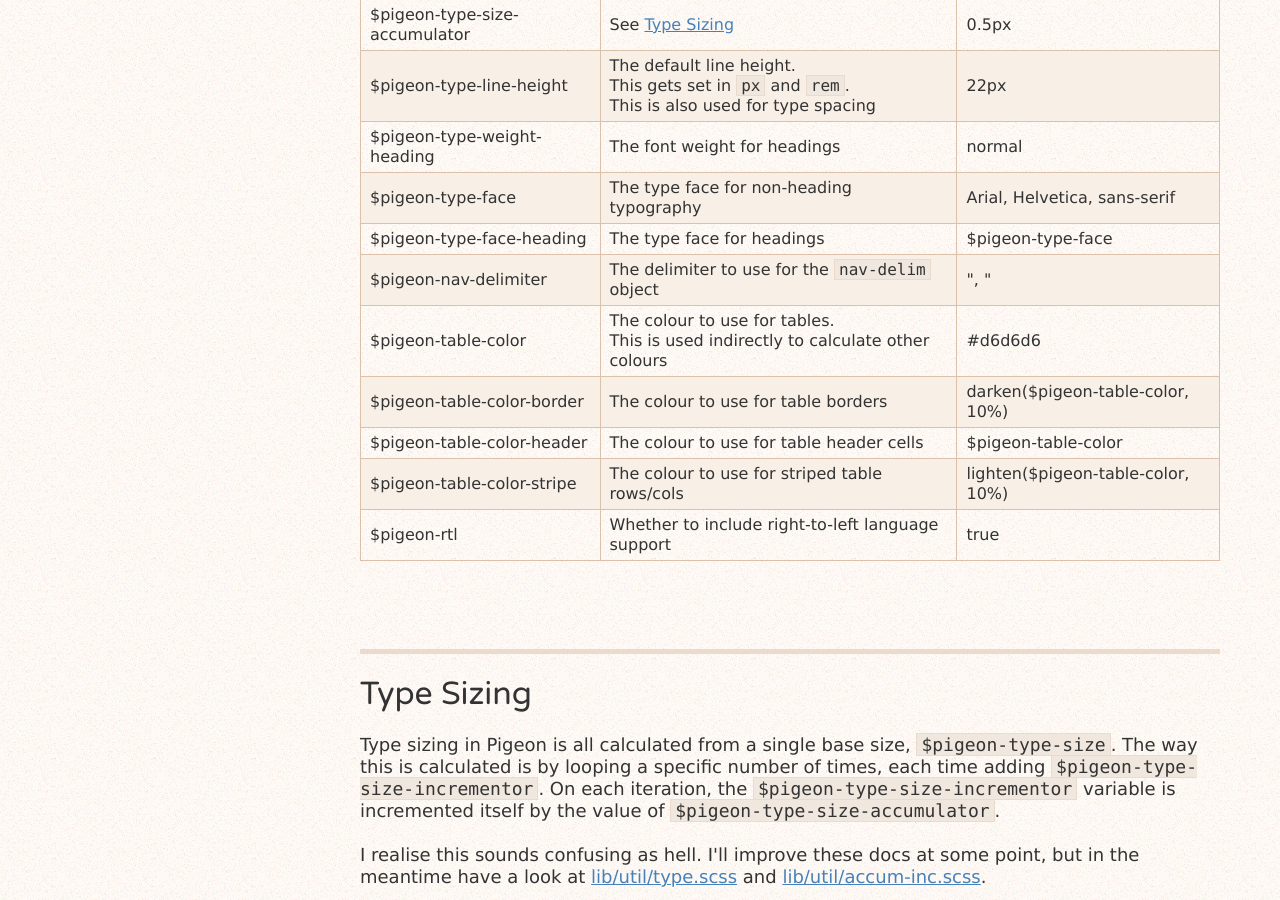
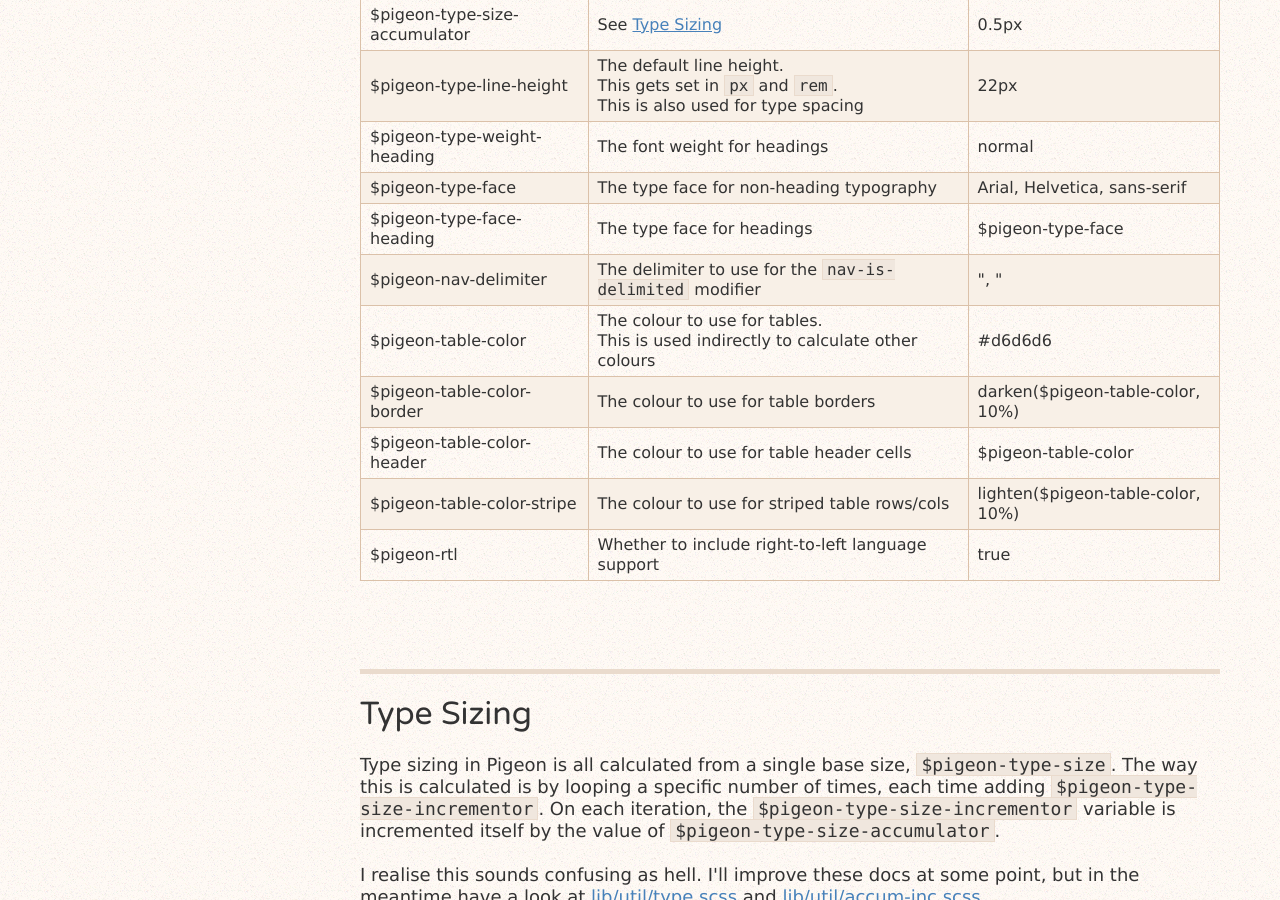
Before and after one commit to rowanmanning/pigeon, a Jekyll site: the page built from docs/config/index.html, in a window 1280 px wide and 900 px high, scrolled down 793 px. Built offline with Jekyll 4.4.1, drawn with Linux system fonts in a browser that asks for light colours.

Commit message:
Correct $pigeon-nav-delimiter config description

```diff
--- a/docs/config/index.html
+++ b/docs/config/index.html
@@ -99,7 +99,7 @@ $pigeon-type-size: 16px;
 
             <tr>
                 <td>$pigeon-nav-delimiter</td>
-                <td>The delimiter to use for the <code>nav-delim</code> object</td>
+                <td>The delimiter to use for the <code>nav-is-delimited</code> modifier</td>
                 <td>", "</td>
             </tr>
 
```
